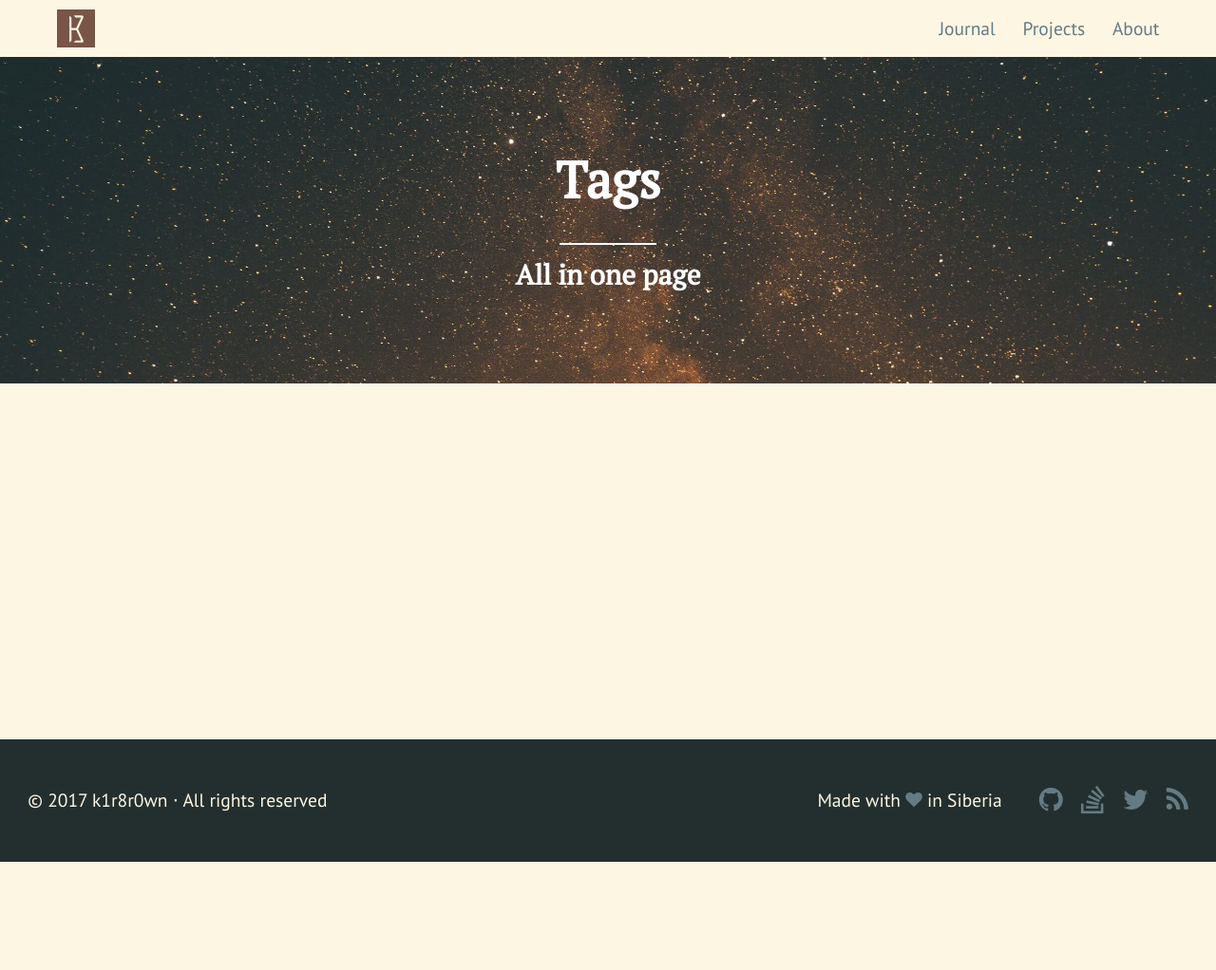
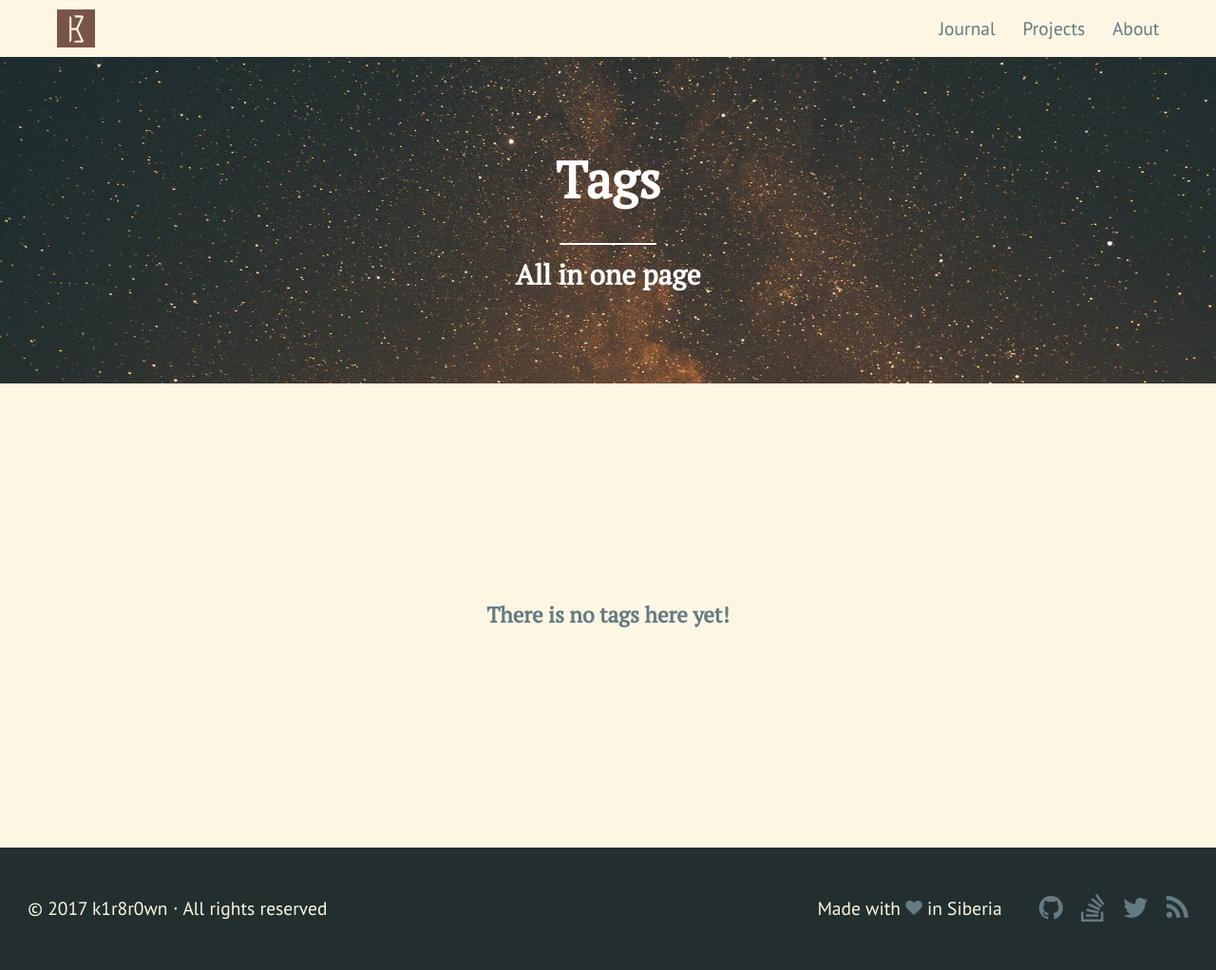
Before and after one commit to akxcv/k1r8r0wn.github.io, a Jekyll site: the page built from tags.html, in a window 1280 px wide. Shown: the whole page at 95% size. Built offline with Jekyll 4.4.1, drawn with Linux system fonts in a browser that asks for light colours; before the commit the page ends 908 px from its top, so only the background shows below that.

Commit message:
Add more pages fixes

```diff
--- a/_sass/partials/global.scss
+++ b/_sass/partials/global.scss
@@ -73,7 +73,7 @@ p {
   line-height: 1.5;
 }
 
-li {
+li.unstyled {
   list-style: none;
 }
 
--- a/about.html
+++ b/about.html
@@ -1,7 +1,7 @@
 ---
 layout:      page
 title:       About
-permalink:   /about/
+permalink:   /about
 subtitle:    Me, myself & I
 nav_weight:  3
 ---
--- a/tags.html
+++ b/tags.html
@@ -16,6 +16,13 @@
 
 {% assign tag_words = site_tags | split:',' | sort %}
 
+{% if site.tags.size == 0 %}
+  <section class="container-table no-content">
+    <div class="vertical-center">
+      <h3>There is no tags here yet!</h3>
+    </div>
+  </section>
+{% else %}
   <!-- List of all tags -->
   <ul class="tags">
     {% for item in (0..site.tags.size) %}{% unless forloop.last %}
@@ -36,11 +43,12 @@
       {% capture this_word %}{{ tag_words[item] }}{% endcapture %}
       <h2 id="{{ this_word | cgi_escape }}">{{ this_word }}</h2>
       {% for post in site.tags[this_word] %}{% if post.title != null %}
-      <div>
-        <span>
+        <ul>
+          <li>
             <a href="{{ post.url }}">{{ post.title }}</a>
-        </span>
-      </div>
+          </li>
+        </ul>
       {% endif %}{% endfor %}
     {% endunless %}{% endfor %}
   </div>
+{% endif %}
```
Also changed, not shown: _layouts/post.html (+4 -3 lines), _layouts/project.html (+4 -3 lines), index.html (+4 -4 lines), assets/css/main.min.css. Lines whose indentation alone changed are shown as unchanged.
